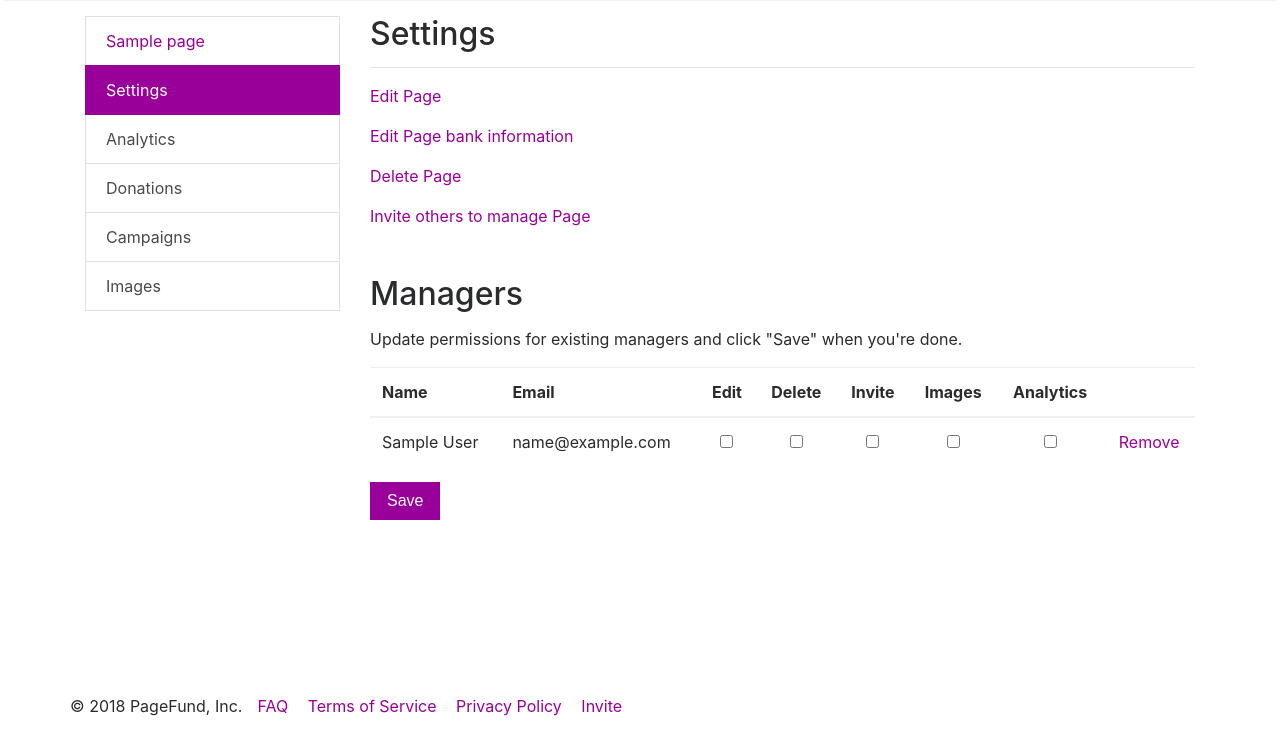
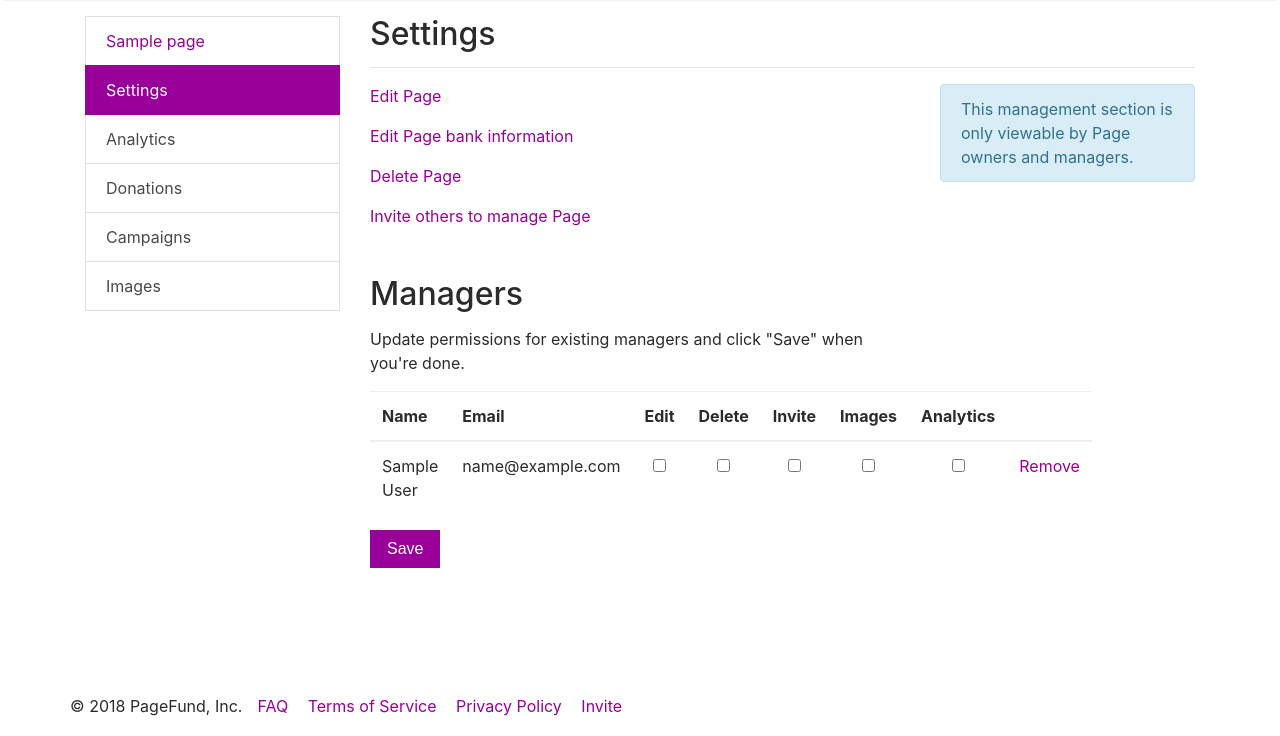
Before and after one commit to brunosardinepi/charity, a Django app: a page that uses page/templates/page/dashboard_admin.html in a window 1280 px wide. Shown: the part 64-800 px from the top of the page. Run offline with Django 3.2, Linux system fonts and the light colour scheme; a user stored in the database is signed in; tables that the repository leaves empty hold one stand-in row (values such as "Sample post"); data that the repository does not hold is empty; some libraries are stand-ins or nearby versions.

Commit message:
closes #467

```diff
--- a/page/templates/page/dashboard_admin.html
+++ b/page/templates/page/dashboard_admin.html
@@ -16,6 +16,8 @@
         <div class="col-lg-9">
             <h2>Settings</h2>
             <hr>
+            <div class="row">
+                <div class="col-lg-8">
                     {% if request.user.userprofile in page.admins.all %}
                         <p><a href="{% url 'page_edit' page_slug=page.page_slug %}">Edit Page</a></p>
                         <p><a href="{% url 'page_edit_bank_info' page_slug=page.page_slug %}">Edit Page bank information</a></p>
@@ -75,8 +77,17 @@
                             <p><a href="{% url 'page_invite' page_slug=page.page_slug  %}">Invite others to manage Page</a></p>
                         {% endif %}
                     {% endif %}
+                </div>
+                <div class="col-lg-4">
+                    <div class="alert alert-info" role="alert">
+                        This management section is only viewable by Page owners and managers.
+                    </div>
+                </div>
+            </div>
 
             {% if invitations %}
+                <div class="row">
+                    <div class="col-12">
                         <h2 class="mt-5">Pending Invitations</h2>
                         <div class="row justify-content-center mt-3 mb-5">
                             <table class="table table-hover">
@@ -162,6 +173,8 @@
                                 </tbody>
                             </table>
                         </div>
+                    </div>
+                </div>
             {% endif %}
         </div>
     </div>
```
Also changed, not shown: VERSION.md (+1 -0 lines), campaign/templates/campaign/dashboard_admin.html (+13 -3 lines). Lines whose indentation alone changed are shown as unchanged.
